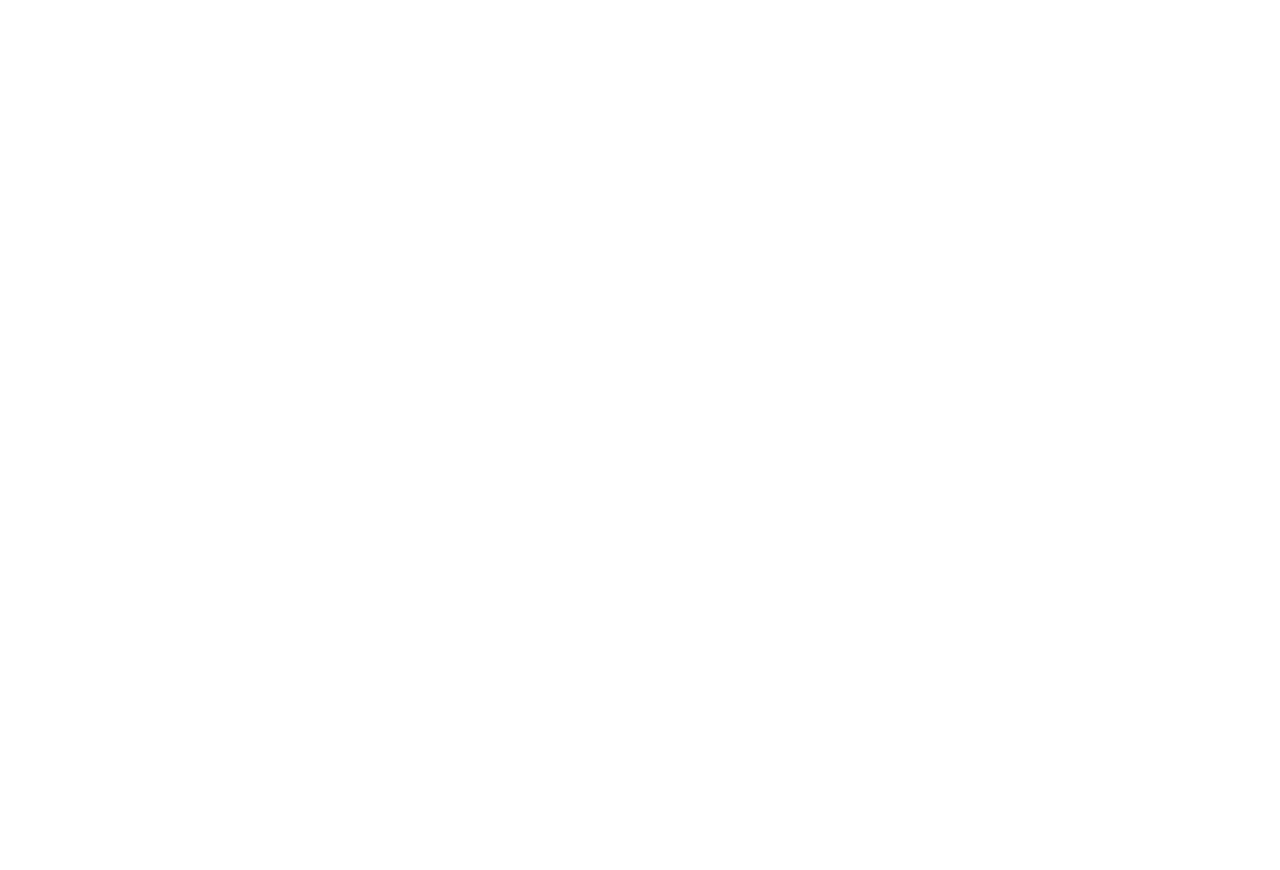
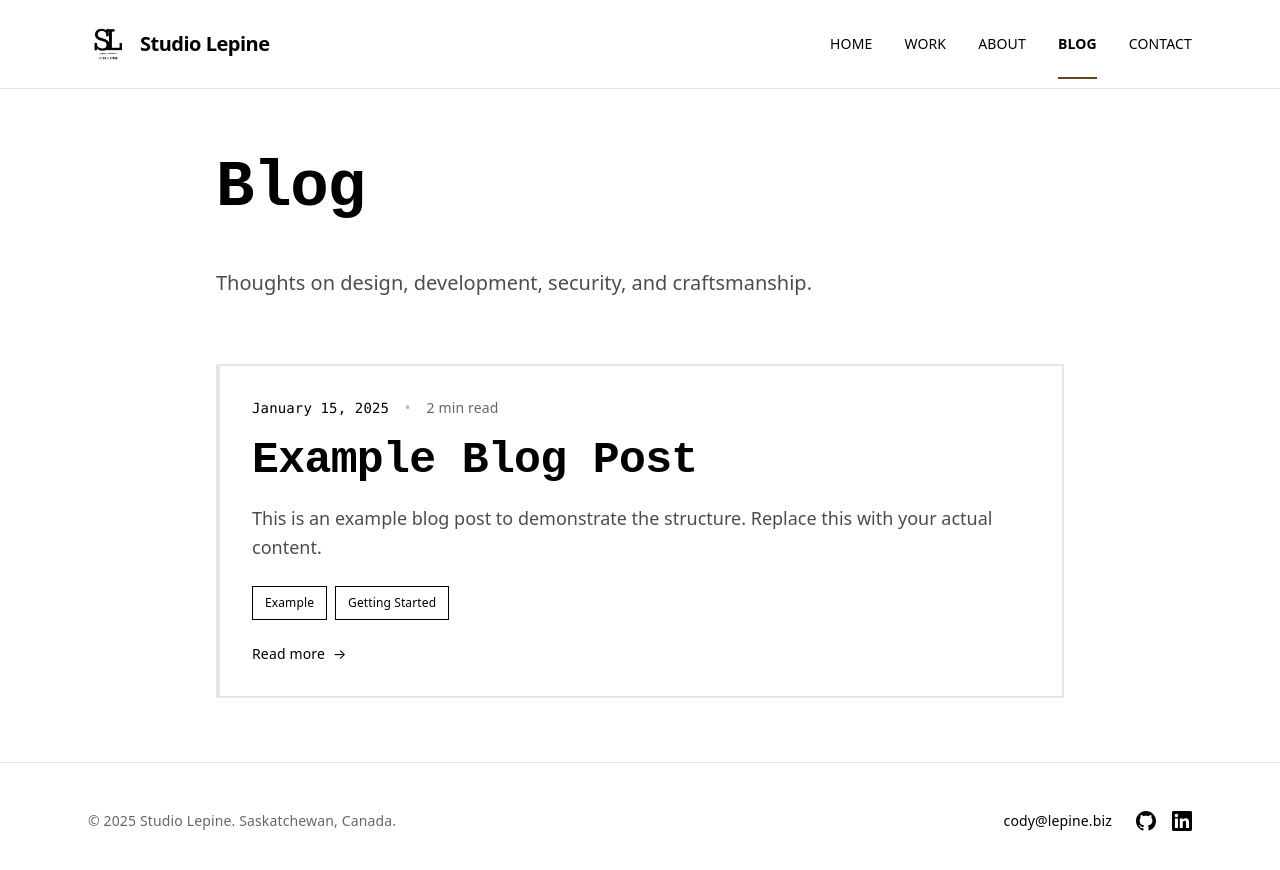
Before and after one commit to Voqii/StudioLepine, a React (Vite) app: page /blog in a window 1280 px wide. Before the commit this address had no page. Shown: the top 870 px of the page. Before the commit the page ends 800 px from the top, so only its background shows below. Built offline with nearby package versions, Linux system fonts and the light colour scheme; a web font is replaced by a local one.

Commit message:
add: blog page

```diff
--- a/src/App.tsx
+++ b/src/App.tsx
@@ -4,6 +4,8 @@
 import Work from './pages/Work';
 import About from './pages/About';
 import Contact from './pages/Contact';
+import Blog from './pages/Blog';
+import BlogPost from './pages/BlogPost';
 
 function App() {
   return (
@@ -13,6 +15,8 @@
           <Route index element={<Home />} />
           <Route path="work" element={<Work />} />
           <Route path="about" element={<About />} />
+          <Route path="blog" element={<Blog />} />
+          <Route path="blog/:id" element={<BlogPost />} />
           <Route path="contact" element={<Contact />} />
         </Route>
       </Routes>
--- a/src/components/Header.tsx
+++ b/src/components/Header.tsx
@@ -16,6 +16,7 @@
     { path: '/', label: 'Home' },
     { path: '/work', label: 'Work' },
     { path: '/about', label: 'About' },
+    { path: '/blog', label: 'Blog' },
     { path: '/contact', label: 'Contact' },
   ];
 
--- a/src/components/MobileMenu.tsx
+++ b/src/components/MobileMenu.tsx
@@ -10,6 +10,7 @@
     { path: '/', label: 'Home' },
     { path: '/work', label: 'Work' },
     { path: '/about', label: 'About' },
+    { path: '/blog', label: 'Blog' },
     { path: '/contact', label: 'Contact' },
   ];
 
--- /dev/null
+++ b/src/data/blogPosts.ts
@@ -0,0 +1,27 @@
+import type { BlogPost } from '../types';
+
+// This is where you add your blog posts
+// Each post should have: id, title, date, excerpt, content, tags, and optionally readTime
+export const blogPosts: BlogPost[] = [
+  {
+    id: 'example-post',
+    title: 'Example Blog Post',
+    date: '2025-01-15',
+    excerpt: 'This is an example blog post to demonstrate the structure. Replace this with your actual content.',
+    content: `
+# Example Blog Post
+
+This is an example blog post. You can write your content here using markdown-style formatting.
+
+## Section Heading
+
+You can add multiple paragraphs, headings, and structure your content however you like.
+
+## Another Section
+
+Add your thoughts, technical insights, project updates, or whatever you want to share.
+    `.trim(),
+    tags: ['Example', 'Getting Started'],
+    readTime: '2 min read',
+  },
+];
--- /dev/null
+++ b/src/pages/Blog.tsx
@@ -0,0 +1,119 @@
+import { motion } from 'framer-motion';
+import { Link } from 'react-router-dom';
+import PageTransition from '../components/PageTransition';
+import { blogPosts } from '../data/blogPosts';
+import { staggerContainer, staggerItem } from '../utils/animations';
+
+export default function Blog() {
+  // Sort posts by date, newest first
+  const sortedPosts = [...blogPosts].sort(
+    (a, b) => new Date(b.date).getTime() - new Date(a.date).getTime()
+  );
+
+  const formatDate = (dateString: string) => {
+    return new Date(dateString).toLocaleDateString('en-US', {
+      year: 'numeric',
+      month: 'long',
+      day: 'numeric',
+    });
+  };
+
+  return (
+    <PageTransition>
+      <div className="max-w-4xl mx-auto px-6 py-16">
+        {/* Header */}
+        <motion.div
+          className="mb-16"
+          initial={{ opacity: 0, y: 20 }}
+          animate={{ opacity: 1, y: 0 }}
+          transition={{ duration: 0.5 }}
+        >
+          <h1 className="font-mono text-5xl font-bold tracking-tight mb-4">Blog</h1>
+          <div className="w-24 h-1 bg-sky mb-6"></div>
+          <p className="font-sans text-xl text-black/70 leading-relaxed">
+            Thoughts on design, development, security, and craftsmanship.
+          </p>
+        </motion.div>
+
+        {/* Blog Posts List */}
+        {sortedPosts.length > 0 ? (
+          <motion.div
+            className="space-y-12"
+            variants={staggerContainer}
+            initial="hidden"
+            animate="visible"
+          >
+            {sortedPosts.map((post) => (
+              <motion.article
+                key={post.id}
+                variants={staggerItem}
+                className="border-l-4 border-sky border-2 border-black/10 p-8 transition-all duration-300 hover:border-sky-dark hover:shadow-lg group"
+                whileHover={{ y: -4 }}
+              >
+                <Link to={`/blog/${post.id}`} className="block">
+                  {/* Meta info */}
+                  <div className="flex items-center gap-4 mb-4 text-sm">
+                    <time className="font-mono text-sky-dark">
+                      {formatDate(post.date)}
+                    </time>
+                    {post.readTime && (
+                      <>
+                        <span className="text-black/30">•</span>
+                        <span className="font-mono text-black/60">{post.readTime}</span>
+                      </>
+                    )}
+                  </div>
+
+                  {/* Title */}
+                  <h2 className="font-mono text-3xl font-bold mb-4 tracking-tight group-hover:text-sky-dark transition-colors">
+                    {post.title}
+                  </h2>
+
+                  {/* Excerpt */}
+                  <p className="font-sans text-lg text-black/70 mb-6 leading-relaxed">
+                    {post.excerpt}
+                  </p>
+
+                  {/* Tags */}
+                  <div className="flex flex-wrap gap-2">
+                    {post.tags.map((tag) => (
+                      <span
+                        key={tag}
+                        className="font-sans text-xs px-3 py-2 bg-sky/20 text-sky-dark border border-sky/30 group-hover:bg-sky/30 transition-colors"
+                      >
+                        {tag}
+                      </span>
+                    ))}
+                  </div>
+
+                  {/* Read more indicator */}
+                  <div className="mt-6 flex items-center gap-2 font-mono text-sm text-sky-dark group-hover:gap-4 transition-all">
+                    Read more
+                    <motion.span
+                      className="inline-block"
+                      initial={{ x: 0 }}
+                      whileHover={{ x: 4 }}
+                    >
+                      →
+                    </motion.span>
+                  </div>
+                </Link>
+              </motion.article>
+            ))}
+          </motion.div>
+        ) : (
+          <motion.div
+            className="text-center py-16"
+            initial={{ opacity: 0 }}
+            animate={{ opacity: 1 }}
+            transition={{ duration: 0.5, delay: 0.2 }}
+          >
+            <p className="font-sans text-lg text-black/50">
+              No blog posts yet. Check back soon!
+            </p>
+          </motion.div>
+        )}
+      </div>
+    </PageTransition>
+  );
+}
--- /dev/null
+++ b/src/pages/BlogPost.tsx
@@ -0,0 +1,120 @@
+import { motion } from 'framer-motion';
+import { Link, useParams, Navigate } from 'react-router-dom';
+import PageTransition from '../components/PageTransition';
+import { blogPosts } from '../data/blogPosts';
+
+export default function BlogPost() {
+  const { id } = useParams<{ id: string }>();
+  const post = blogPosts.find((p) => p.id === id);
+
+  if (!post) {
+    return <Navigate to="/blog" replace />;
+  }
+
+  const formatDate = (dateString: string) => {
+    return new Date(dateString).toLocaleDateString('en-US', {
+      year: 'numeric',
+      month: 'long',
+      day: 'numeric',
+    });
+  };
+
+  return (
+    <PageTransition>
+      <article className="max-w-3xl mx-auto px-6 py-16">
+        {/* Back button */}
+        <motion.div
+          className="mb-8"
+          initial={{ opacity: 0, x: -20 }}
+          animate={{ opacity: 1, x: 0 }}
+          transition={{ duration: 0.5 }}
+        >
+          <Link
+            to="/blog"
+            className="inline-flex items-center gap-2 font-mono text-sm text-sky-dark hover:text-sky transition-colors group"
+          >
+            <motion.span
+              className="inline-block"
+              initial={{ x: 0 }}
+              whileHover={{ x: -4 }}
+            >
+              ←
+            </motion.span>
+            Back to Blog
+          </Link>
+        </motion.div>
+
+        {/* Post header */}
+        <motion.header
+          className="mb-12 pb-8 border-b border-sky/20"
+          initial={{ opacity: 0, y: 20 }}
+          animate={{ opacity: 1, y: 0 }}
+          transition={{ duration: 0.5, delay: 0.1 }}
+        >
+          <h1 className="font-mono text-4xl md:text-5xl font-bold tracking-tight mb-6">
+            {post.title}
+          </h1>
+
+          {/* Meta info */}
+          <div className="flex flex-wrap items-center gap-4 text-sm mb-6">
+            <time className="font-mono text-sky-dark">
+              {formatDate(post.date)}
+            </time>
+            {post.readTime && (
+              <>
+                <span className="text-black/30">•</span>
+                <span className="font-mono text-black/60">{post.readTime}</span>
+              </>
+            )}
+          </div>
+
+          {/* Tags */}
+          <div className="flex flex-wrap gap-2">
+            {post.tags.map((tag) => (
+              <span
+                key={tag}
+                className="font-sans text-xs px-3 py-2 bg-sky/20 text-sky-dark border border-sky/30"
+              >
+                {tag}
+              </span>
+            ))}
+          </div>
+        </motion.header>
+
+        {/* Post content */}
+        <motion.div
+          className="prose prose-lg max-w-none"
+          initial={{ opacity: 0, y: 20 }}
+          animate={{ opacity: 1, y: 0 }}
+          transition={{ duration: 0.5, delay: 0.2 }}
+        >
+          <div className="font-sans text-lg text-black/80 leading-relaxed whitespace-pre-wrap">
+            {post.content}
+          </div>
+        </motion.div>
+
+        {/* Back button at bottom */}
+        <motion.div
+          className="mt-16 pt-8 border-t border-sky/20"
+          initial={{ opacity: 0 }}
+          animate={{ opacity: 1 }}
+          transition={{ duration: 0.5, delay: 0.3 }}
+        >
+          <Link
+            to="/blog"
+            className="inline-flex items-center gap-2 font-mono text-sm text-sky-dark hover:text-sky transition-colors group"
+          >
+            <motion.span
+              className="inline-block"
+              initial={{ x: 0 }}
+              whileHover={{ x: -4 }}
+            >
+              ←
+            </motion.span>
+            Back to Blog
+          </Link>
+        </motion.div>
+      </article>
+    </PageTransition>
+  );
+}
--- a/tailwind.config.js
+++ b/tailwind.config.js
@@ -22,6 +22,12 @@
           DEFAULT: '#6B7280',      // Steel gray - industrial/technical
           light: '#9CA3AF',
           dark: '#4B5563',
+        },
+        sky: {
+          DEFAULT: '#87CEEB',      // Sky blue - creative/thoughtful
+          light: '#B0D9F0',
+          dark: '#6BB6D9',
+          muted: '#A8D5E6',
         }
       },
       fontFamily: {
```
Also changed, not shown: src/types/index.ts (+10 -0 lines).
